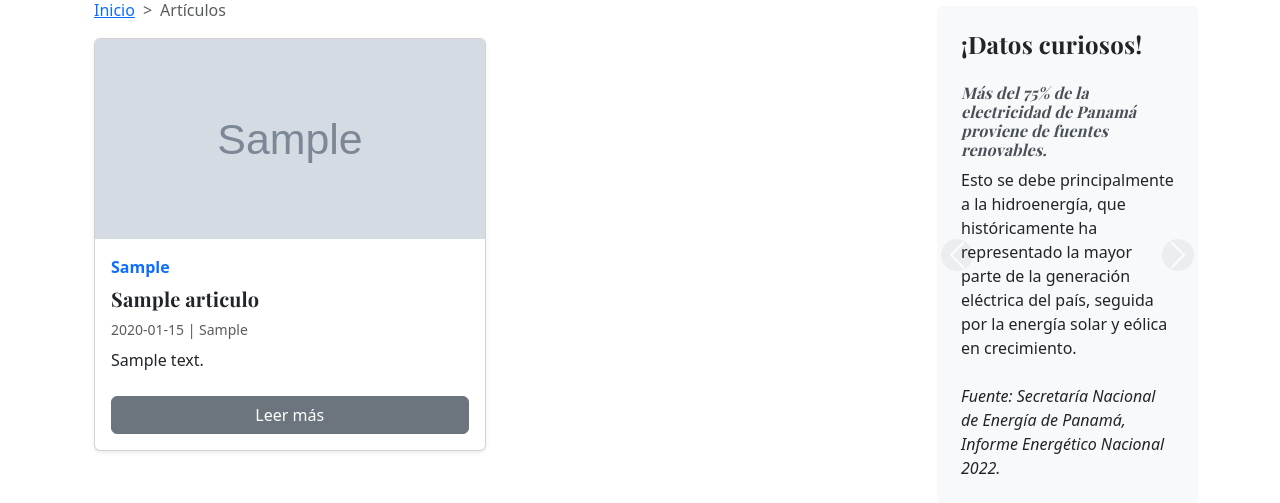
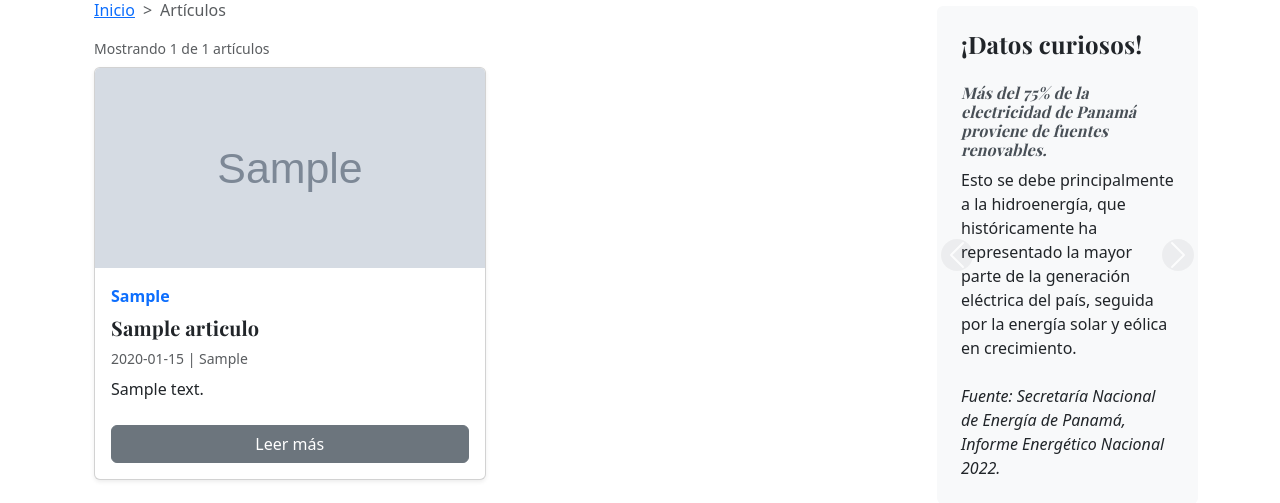
Before and after one commit to CanalEnergetico/blog-website, a Flask app: page /articulos in a window 1280 px wide. Shown: the part 198-701 px from the top of the page. Run offline with Flask 3, Linux system fonts and the light colour scheme; tables that the repository leaves empty hold one stand-in row (values such as "Sample post"); grey boxes marked "Sample" are stand-in pictures; some libraries are stand-ins or nearby versions.

Commit message:
paginacion feature

```diff
--- a/templates/articulos.html
+++ b/templates/articulos.html
@@ -3,7 +3,8 @@
 
 {% block content %}
 <div class="container">
-  <!-- Breadcrumbs -->
+
+<!-- BREADCRUMBS -->
   <nav style="--bs-breadcrumb-divider: '>';" aria-label="breadcrumb">
     <ol class="breadcrumb small">
       <li class="breadcrumb-item"><a href="{{ url_for('main.home') }}">Inicio</a></li>
@@ -11,6 +12,27 @@
     </ol>
   </nav>
 
+<!--FILTRO DE TEXTO-->
+  <div class="d-flex flex-wrap justify-content-between align-items-center gap-2 mb-2">
+<!--  <form method="get" class="d-flex align-items-center gap-2">-->
+<!--    <input type="search" name="q" value="{{ qtxt or '' }}" class="form-control form-control-sm"-->
+<!--           placeholder="Buscar en artículos…" style="max-width: 320px;">-->
+<!--    <button class="btn btn-sm btn-primary">Buscar</button>-->
+<!--    {% if qtxt %}-->
+<!--      <a class="btn btn-sm btn-outline-secondary" href="{{ url_for('main.articulos_todos') }}">Limpiar</a>-->
+<!--    {% endif %}-->
+<!--  </form>-->
+
+  <p class="text-muted small m-0">
+    {% if total %}
+      Mostrando {{ articulos|length }} de {{ total }} artículos{% if qtxt %} para “{{ qtxt }}”{% endif %}
+    {% else %}
+      No hay artículos{% if qtxt %} para “{{ qtxt }}”{% endif %}.
+    {% endif %}
+  </p>
+</div>
+
+<!--  TODOS LOS ARTÍCULOS  -->
   {% if articulos %}
     <!-- Cuatro destacados al principio -->
     <div class="row mb-4">
@@ -59,5 +81,42 @@
   {% else %}
     <p>No hay artículos para mostrar.</p>
   {% endif %}
+
+<!--  PAGINACIÓN  -->
+  {% if pagination and pagination.pages > 1 %}
+<nav class="blog-pagination d-flex justify-content-between align-items-center my-4"
+     aria-label="Paginación de artículos">
+
+  <!-- Izquierda: botones -->
+  <div class="d-flex gap-2">
+    {% if pagination.has_next %}
+      <a class="btn rounded-pill btn-outline-primary" rel="next"
+         href="{{ url_for('main.articulos_todos', page=pagination.next_num, q=qtxt) }}">
+        Más antiguos
+      </a>
+    {% else %}
+      <span class="btn rounded-pill btn-outline-secondary disabled" aria-disabled="true" tabindex="-1">
+        Más antiguos
+      </span>
+    {% endif %}
+
+    {% if pagination.has_prev %}
+      <a class="btn rounded-pill btn-outline-primary" rel="prev"
+         href="{{ url_for('main.articulos_todos', page=pagination.prev_num, q=qtxt) }}">
+        Más recientes
+      </a>
+    {% else %}
+      <span class="btn rounded-pill btn-outline-secondary disabled" aria-disabled="true" tabindex="-1">
+        Más recientes
+      </span>
+    {% endif %}
+  </div>
+
+  <!-- Derecha: texto de página -->
+  <span class="small text-muted">Página {{ pagination.page }} de {{ pagination.pages }}</span>
+</nav>
+{% endif %}
+
+
 </div>
 {% endblock %}
```
